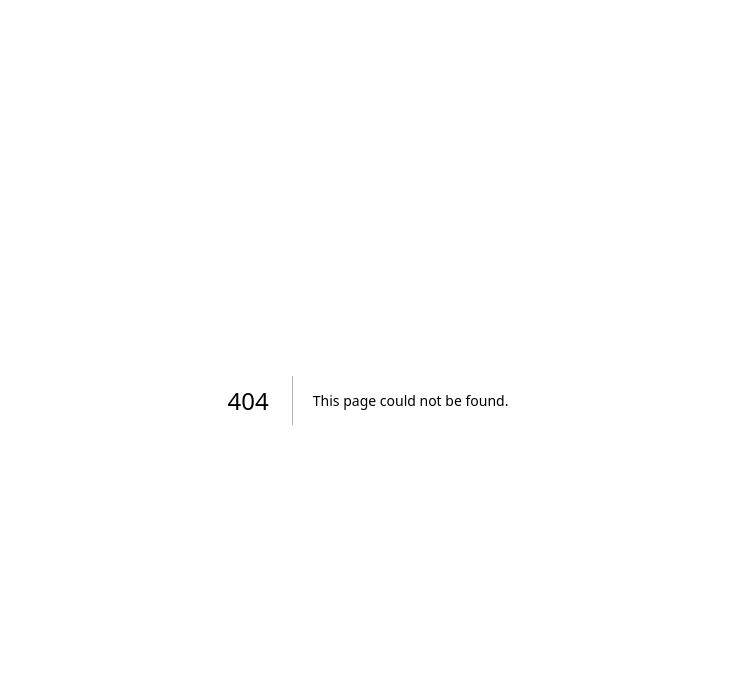
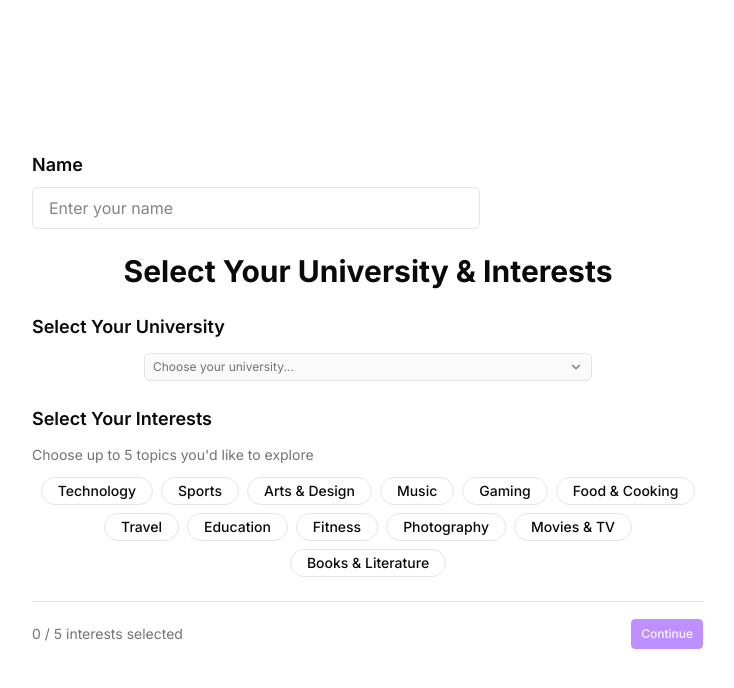
Before and after one commit to haiszze/Vibeely, a Next.js app: page /interest in a window 1280 px wide. Before the commit this address had no page. Shown: the top 688 px of the page, without its empty margins (272-1006 px from the left). Built offline with nearby package versions, Linux system fonts and the light colour scheme.

Commit message:
Implement InterestPage with user name and university selection; update InterestSelector component

```diff
--- a/app/interest/interest.tsx
+++ /dev/null
@@ -1,22 +0,0 @@
-"use client"
-
-import * as React from "react"
-import { useRouter } from "next/navigation"
-import { InterestSelector } from "@/components/interest/interest-selector"
-
-export default function InterestPage() {
-  const router = useRouter()
-
-  const handleInterestsSelect = (interests: string[]) => {
-    localStorage.setItem("userInterests", JSON.stringify(interests))
-    router.push("/chat")
-  }
-
-  return (
-    <div className="min-h-screen bg-background flex items-center justify-center p-4">
-      <div className="w-full max-w-2xl">
-        <InterestSelector onInterestsSelect={handleInterestsSelect} />
-      </div>
-    </div>
-  )
-}
--- /dev/null
+++ b/app/interest/page.tsx
@@ -0,0 +1,33 @@
+"use client"
+
+import * as React from "react"
+import { useRouter } from "next/navigation"
+import { InterestSelector } from "@/components/interest/interest-selector"
+
+export default function InterestPage() {
+  const router = useRouter()
+  const [loading, setLoading] = React.useState(false)
+
+  const handleInterestsSelect = async (name: string, interests: string[], university: string) => {
+    setLoading(true)
+    try {
+
+      localStorage.setItem("userInterests", JSON.stringify(interests))
+      localStorage.setItem("userName", name)
+      localStorage.setItem("userUniversity", university)
+
+    } catch (error) {
+      console.error("Error saving profile:", error)
+    } finally {
+      setLoading(false)
+    }
+  }
+
+  return (
+    <div className="min-h-screen bg-background flex items-center justify-center p-4">
+      <div className="w-full max-w-2xl">
+        <InterestSelector onInterestsSelect={handleInterestsSelect} loading={loading} />
+      </div>
+    </div>
+  )
+}
--- a/components/interest/interest-selector.tsx
+++ b/components/interest/interest-selector.tsx
@@ -10,9 +10,10 @@ import {
 } from "@/components/ui/select"
 
 interface InterestSelectorProps {
-  onInterestsSelect?: (interests: string[], university?: string) => void
+  onInterestsSelect: (name: string, interests: string[], university: string) => void | Promise<void>
   maxSelections?: number
   className?: string
+  loading?: boolean
 }
 
 const INTERESTS = [
@@ -34,7 +35,7 @@ const UNIVERSITIES = [
   { id: "up", label: "University of the Philippines" },
   { id: "ateneo", label: "Ateneo de Manila University" },
   { id: "dlsu", label: "De La Salle University" },
-  { id: "ustp", label: "University of Santo Tomas" },
+  { id: "ust", label: "University of Santo Tomas" },
   { id: "mapua", label: "Mapúa University" },
   { id: "pup", label: "Polytechnic University of the Philippines" },
   { id: "admu", label: "Adamson University" },
@@ -44,9 +45,11 @@ export function InterestSelector({
   onInterestsSelect,
   maxSelections = 5,
   className,
+  loading = false,
 }: InterestSelectorProps) {
   const [selected, setSelected] = React.useState<string[]>([])
   const [selectedUniversity, setSelectedUniversity] = React.useState<string>("")
+  const [name, setName] = React.useState<string>("")
 
   const handleToggle = (id: string) => {
     setSelected((prev) => {
@@ -62,11 +65,22 @@ export function InterestSelector({
   }
 
   const handleContinue = () => {
-    onInterestsSelect?.(selected, selectedUniversity)
+    onInterestsSelect?.(name, selected, selectedUniversity)
   }
 
   return (
     <div className={cn("w-full space-y-6", className)}>
+      <div>
+        <h1 className="mb-2 text-lg font-semibold">Name</h1>
+        <input
+          type="text"
+          value={name}
+          onChange={(e) => setName(e.target.value)}
+          placeholder="Enter your name"
+          className="w-full max-w-md mx-auto border rounded-md px-4 py-2 focus:outline-none focus:ring-2 focus:ring-primary"
+        />
+      </div>
+
       <div className="space-y-2 text-center">
         <h1 className="text-3xl font-bold">Select Your University & Interests</h1>
       </div>
@@ -109,16 +123,16 @@ export function InterestSelector({
         </div>
       </div>
 
-      <div className="flex items-center justify-between pt-4 border-t">
+    <div className="flex items-center justify-between pt-4 border-t">
         <p className="text-sm text-muted-foreground">
           {selected.length} / {maxSelections} interests selected
         </p>
         <Button
           onClick={handleContinue}
-          disabled={selected.length === 0 || !selectedUniversity}
+          disabled={loading || selected.length === 0 || !selectedUniversity}
           size="lg"
         >
-          Continue
+          {loading ? "Loading..." : "Continue"}
         </Button>
       </div>
     </div>
```
